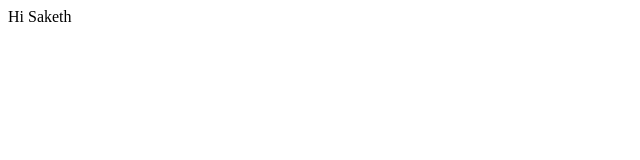
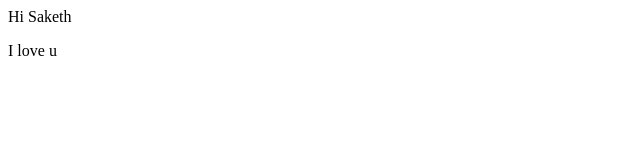
Before and after one commit to saketh1430/localrepo, a plain HTML site: page index.html in a window 1280 px wide. Shown: the full height of the page, 0-640 px from the left. Drawn offline with Linux system fonts and the light colour scheme.

Commit message:
Added Para

```diff
--- a/index.html
+++ b/index.html
@@ -1 +1,2 @@
 <p>Hi Saketh</p>
+<p>I love u</p>
```
